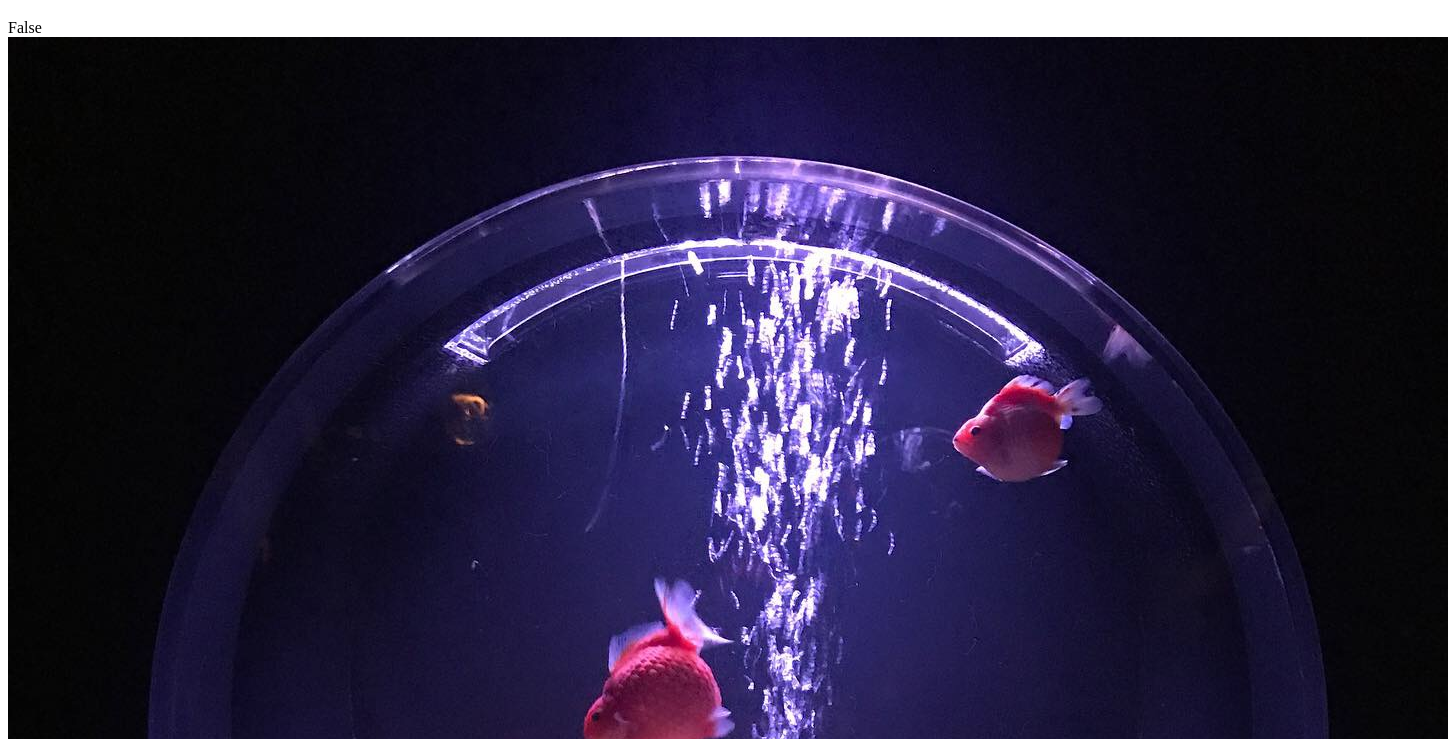
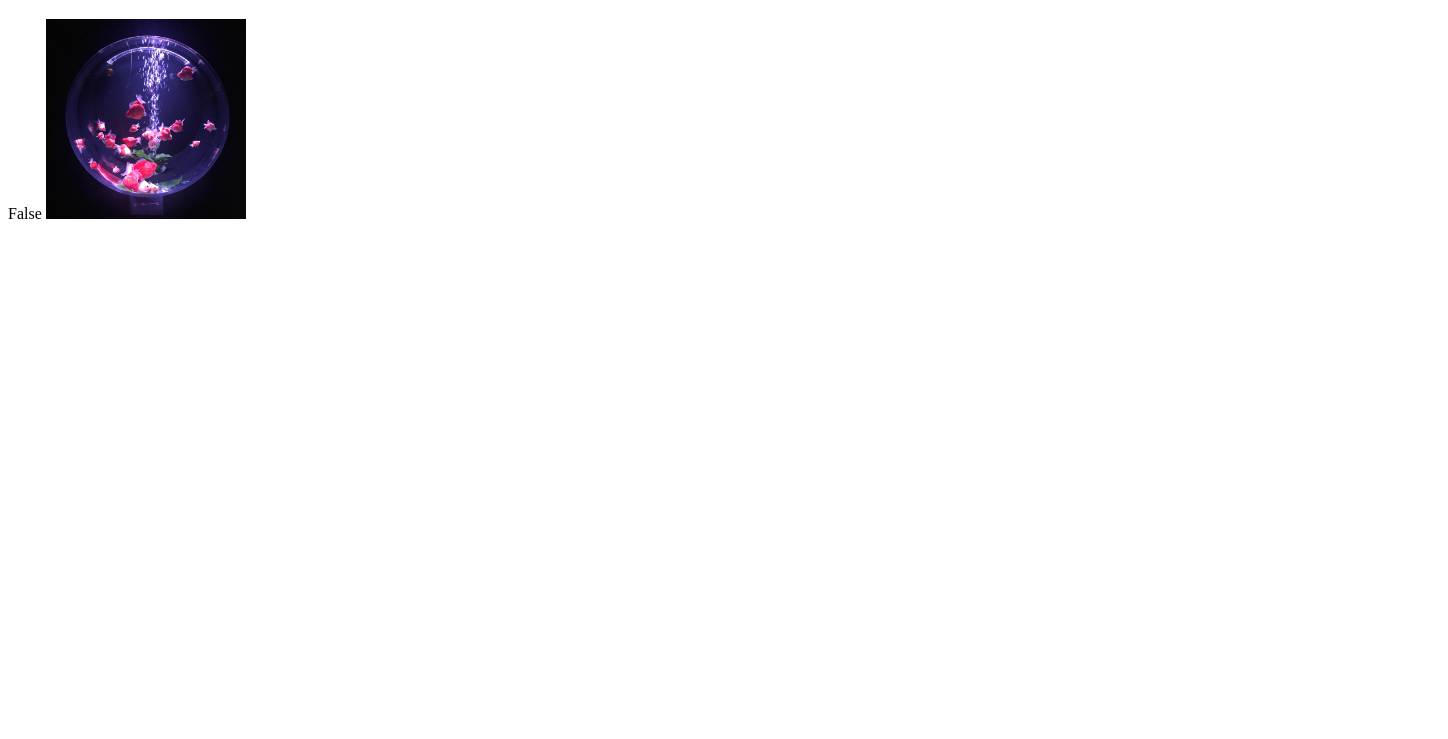
Before and after one commit to ps943/info600, a plain HTML site: page index.html in a window 1280 px wide. Shown: the part 61-800 px from the top of the page, 1448 px wide, since content can reach past the window. Drawn offline with Linux system fonts and the light colour scheme.

Commit message:
Update index.html

```diff
--- a/index.html
+++ b/index.html
@@ -17,6 +17,11 @@ h1,h2, h3 { color: Blue;
 }
 
 body {background-color :white; }
+ img { align:center ;
+  width:200px ;
+  height:200px;
+ }
+
 </style>
 
 <body>
```
